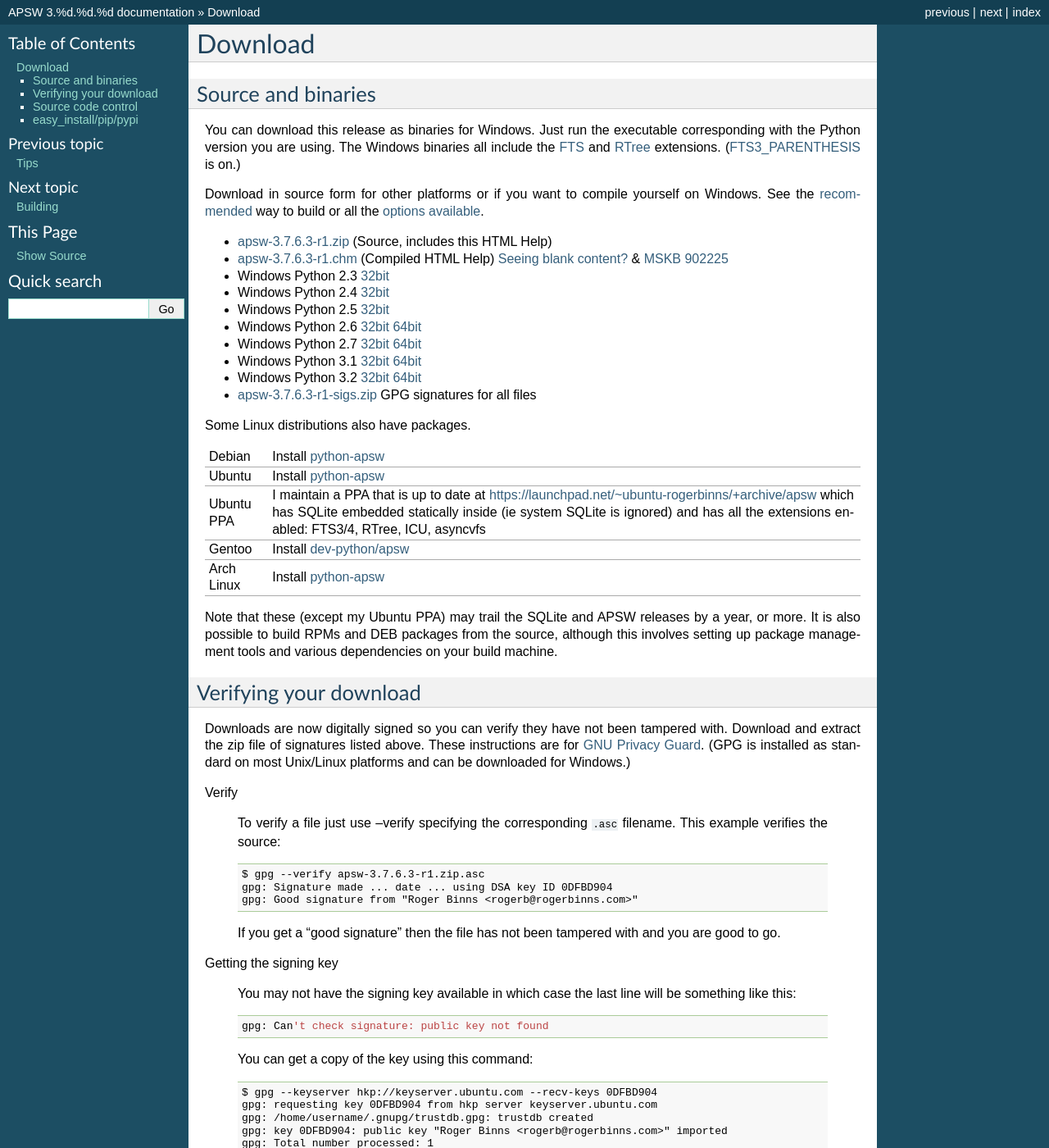
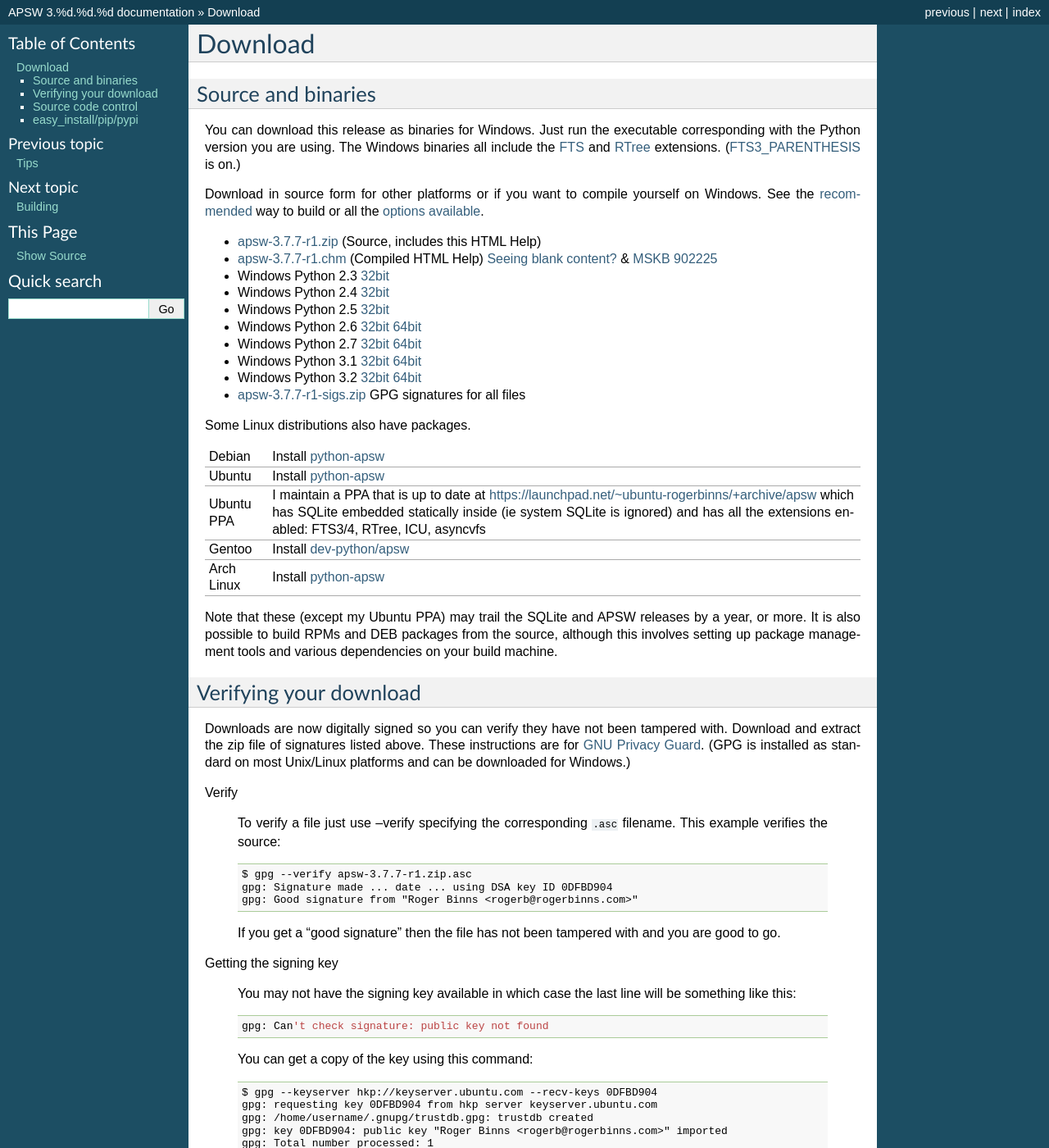
Before and after one commit to rogerbinns/apsw, a Sphinx documentation site: the page built from doc/download.rst, in a window 1280 px wide and 1400 px high. Shown: the whole window at 82% size. Built offline with Sphinx 7.4.7, drawn with Linux system fonts in a browser that asks for light colours; pages that are not in the unit, such as notebooks, are missing from menus; the version number is read from the project's files by our own code.

Commit message:
Version bump

```diff
--- a/doc/download.rst
+++ b/doc/download.rst
@@ -18,45 +18,45 @@
 
 .. downloads-begin
 
-* `apsw-3.7.6.3-r1.zip
-  <http://apsw.googlecode.com/files/apsw-3.7.6.3-r1.zip>`_
+* `apsw-3.7.7-r1.zip
+  <http://apsw.googlecode.com/files/apsw-3.7.7-r1.zip>`_
   (Source, includes this HTML Help)
 
-* `apsw-3.7.6.3-r1.chm
-  <http://apsw.googlecode.com/files/apsw-3.7.6.3-r1.chm>`_
+* `apsw-3.7.7-r1.chm
+  <http://apsw.googlecode.com/files/apsw-3.7.7-r1.chm>`_
   (Compiled HTML Help) `Seeing blank content? <http://weblog.helpware.net/?p=36>`_ & `MSKB 902225 <http://support.microsoft.com/kb/902225/>`_
 
 * Windows Python 2.3 `32bit
-  <http://apsw.googlecode.com/files/apsw-3.7.6.3-r1.win32-py2.3.exe>`__
+  <http://apsw.googlecode.com/files/apsw-3.7.7-r1.win32-py2.3.exe>`__
 
 * Windows Python 2.4 `32bit
-  <http://apsw.googlecode.com/files/apsw-3.7.6.3-r1.win32-py2.4.exe>`__
+  <http://apsw.googlecode.com/files/apsw-3.7.7-r1.win32-py2.4.exe>`__
 
 * Windows Python 2.5 `32bit
-  <http://apsw.googlecode.com/files/apsw-3.7.6.3-r1.win32-py2.5.exe>`__
+  <http://apsw.googlecode.com/files/apsw-3.7.7-r1.win32-py2.5.exe>`__
 
 * Windows Python 2.6 `32bit
-  <http://apsw.googlecode.com/files/apsw-3.7.6.3-r1.win32-py2.6.exe>`__
+  <http://apsw.googlecode.com/files/apsw-3.7.7-r1.win32-py2.6.exe>`__
   `64bit
-  <http://apsw.googlecode.com/files/apsw-3.7.6.3-r1.win-amd64-py2.6.exe>`__
+  <http://apsw.googlecode.com/files/apsw-3.7.7-r1.win-amd64-py2.6.exe>`__
 
 * Windows Python 2.7 `32bit
-  <http://apsw.googlecode.com/files/apsw-3.7.6.3-r1.win32-py2.7.exe>`__
+  <http://apsw.googlecode.com/files/apsw-3.7.7-r1.win32-py2.7.exe>`__
   `64bit
-  <http://apsw.googlecode.com/files/apsw-3.7.6.3-r1.win-amd64-py2.7.exe>`__
+  <http://apsw.googlecode.com/files/apsw-3.7.7-r1.win-amd64-py2.7.exe>`__
 
 * Windows Python 3.1 `32bit
-  <http://apsw.googlecode.com/files/apsw-3.7.6.3-r1.win32-py3.1.exe>`__
+  <http://apsw.googlecode.com/files/apsw-3.7.7-r1.win32-py3.1.exe>`__
   `64bit
-  <http://apsw.googlecode.com/files/apsw-3.7.6.3-r1.win-amd64-py3.1.exe>`__
+  <http://apsw.googlecode.com/files/apsw-3.7.7-r1.win-amd64-py3.1.exe>`__
 
 * Windows Python 3.2 `32bit
-  <http://apsw.googlecode.com/files/apsw-3.7.6.3-r1.win32-py3.2.exe>`__
+  <http://apsw.googlecode.com/files/apsw-3.7.7-r1.win32-py3.2.exe>`__
   `64bit
-  <http://apsw.googlecode.com/files/apsw-3.7.6.3-r1.win-amd64-py3.2.exe>`__
+  <http://apsw.googlecode.com/files/apsw-3.7.7-r1.win-amd64-py3.2.exe>`__
 
-* `apsw-3.7.6.3-r1-sigs.zip
-  <http://apsw.googlecode.com/files/apsw-3.7.6.3-r1-sigs.zip>`_
+* `apsw-3.7.7-r1-sigs.zip
+  <http://apsw.googlecode.com/files/apsw-3.7.7-r1-sigs.zip>`_
   GPG signatures for all files
 
 .. downloads-end
@@ -101,7 +101,7 @@
   To verify a file just use --verify specifying the corresponding
   ``.asc`` filename.  This example verifies the source::
 
-      $ gpg --verify apsw-3.7.6.3-r1.zip.asc
+      $ gpg --verify apsw-3.7.7-r1.zip.asc
       gpg: Signature made ... date ... using DSA key ID 0DFBD904
       gpg: Good signature from "Roger Binns <rogerb@rogerbinns.com>"
 
```
Also changed, not shown: 4 other files.
